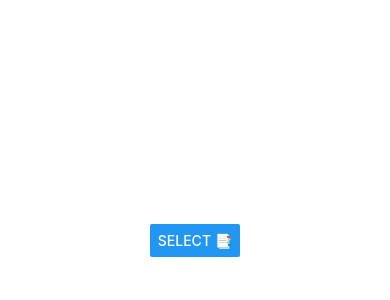
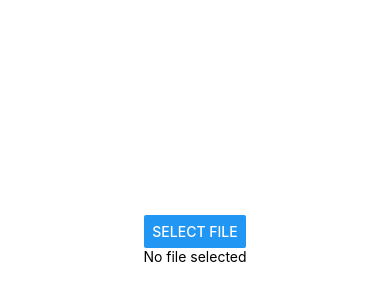
Before and after one commit to FilipRazek/ceo-s-quest, a React Native app: screen / in a window 390 px wide. Shown: the part 182-482 px from the top of the page. Built offline with nearby package versions, Linux system fonts and the light colour scheme.

Commit message:
Move code into components

```diff
--- a/App.js
+++ b/App.js
@@ -1,52 +1,6 @@
 import React from "react";
-import {
-  StyleSheet,
-  Text,
-  Button,
-  StatusBar,
-  SafeAreaView,
-} from "react-native";
-import DocumentPicker from "react-native-document-picker";
-import { readFile } from "react-native-fs";
-import { readString } from "react-native-csv";
+import {Home } from "./src/screens/Home";
 
 export default function App() {
-  const [csvFile, setCsvFile] = React.useState([]);
-
-  const handleDocumentSelection = async function () {
-    try {
-      const response = await DocumentPicker.pick({
-        presentationStyle: "fullScreen",
-      });
-      const chosenFile = response[0].uri;
-      const fileData = await readFile(chosenFile, "utf8");
-      const convertedData = readString(fileData);
-      console.log(convertedData);
-
-      setCsvFile(chosenFile);
-    } catch (err) {
-      if (DocumentPicker.isCancel(err)) {
-        console.log("User cancelled the picker");
-      } else console.warn(err);
-    }
-  };
-
-  return (
-    <SafeAreaView style={styles.container}>
-      <StatusBar barStyle={"dark-content"} />
-      <Text style={styles.uri} numberOfLines={1} ellipsizeMode={"middle"}>
-        {csvFile}
-      </Text>
-      <Button title="Select 📑" onPress={handleDocumentSelection} />
-    </SafeAreaView>
-  );
+  return <Home />
 }
-
-const styles = StyleSheet.create({
-  container: {
-    flex: 1,
-    backgroundColor: "#fff",
-    alignItems: "center",
-    justifyContent: "center",
-  },
-});
--- /dev/null
+++ b/src/components/GraphOptions/index.jsx
@@ -0,0 +1,9 @@
+export const GraphOptions = ({ table }) => {
+  return (
+    <div>
+      {table.map((item) => (
+        <p>{JSON.stringify(item)}</p>
+      ))}
+    </div>
+  );
+};
--- /dev/null
+++ b/src/screens/Home/index.jsx
@@ -0,0 +1,54 @@
+import React from "react";
+import {
+  StyleSheet,
+  Text,
+  Button,
+  StatusBar,
+  SafeAreaView,
+} from "react-native";
+import DocumentPicker from "react-native-document-picker";
+import { readFile } from "react-native-fs";
+import { readString } from "react-native-csv";
+import { GraphOptions } from "./src/components/GraphOptions";
+
+
+export const Home = () => {
+  const [fileData, setFileData] = React.useState([]);
+  const [csvFile, setCsvFile] = React.useState("No file selected");
+
+  const handleDocumentSelection = async function () {
+    try {
+      const response = await DocumentPicker.pick({
+        presentationStyle: "fullScreen",
+        type: [DocumentPicker.types.plainText, DocumentPicker.types.csv],
+      });
+      const chosenFile = response[0].uri;
+      const fileData = await readFile(chosenFile, "utf8");
+      const convertedData = readString(fileData);
+      setFileData(convertedData);
+      setCsvFile(chosenFile.split("/").at(-1));
+    } catch (err) {
+      if (DocumentPicker.isCancel(err)) {
+        console.log("User cancelled the picker");
+      } else console.warn(err);
+    }
+  };
+
+  return (
+    <SafeAreaView style={styles.container}>
+      <StatusBar barStyle={"dark-content"} />
+      <Button title="Select file" onPress={handleDocumentSelection} />
+      <Text>{csvFile}</Text>
+      {fileData.length > 0 ? <GraphOptions table={fileData} /> : null}
+    </SafeAreaView>
+  );
+};
+
+const styles = StyleSheet.create({
+  container: {
+    flex: 1,
+    backgroundColor: "#fff",
+    alignItems: "center",
+    justifyContent: "center",
+  },
+});
```
